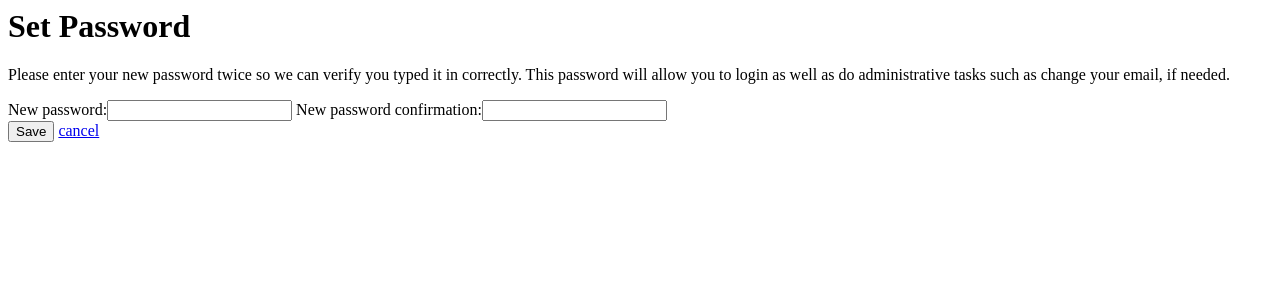
After one commit to InfoAgeTech/django-umanage, a Django app: page /account/set-password in a window 1280 px wide. The commit adds this page. Shown: the top 300 px of the page. Run offline with Django 3.2, Linux system fonts and the light colour scheme.

Commit message:
Added flow for when a user logs in through a 3rd party and doesn't have a password or email set.  This now allows them to set a password.

```diff
--- a/umanage/change_email/forms.py
+++ b/umanage/change_email/forms.py
@@ -16,7 +16,8 @@ class ChangeEmailForm(UserAuthorizationRequiredForm):
                                    "match exactly. Please enter it again."),
     })
     current_email = forms.EmailField(label=_('Current Email'),
-                                     max_length=100, widget=ReadonlyWidget)
+                                     max_length=100, widget=ReadonlyWidget,
+                                     required=False)
     new_email = forms.EmailField(label=_('New Email'))
     new_email_confirm = forms.EmailField(label=_('New Email Confirm'))
 
--- a/umanage/change_password/urls.py
+++ b/umanage/change_password/urls.py
@@ -3,9 +3,11 @@ from django.conf.urls import url
 
 from .views import ChangePasswordSuccessView
 from .views import ChangePasswordView
+from .views import SetPasswordView
 
 
 urlpatterns = patterns('',
     url(r'^/change-password/?$', ChangePasswordView.as_view(), name='umanage_change_password'),
     url(r'^/change-password/success/?$', ChangePasswordSuccessView.as_view(), name='umanage_change_password_success'),
+    url(r'^/set-password/?$', SetPasswordView.as_view(), name='umanage_set_password'),
 )
--- a/umanage/change_password/views.py
+++ b/umanage/change_password/views.py
@@ -1,10 +1,14 @@
 from __future__ import unicode_literals
 
 from django.core.urlresolvers import reverse
+from django.http.response import HttpResponseForbidden
 from django.views.generic.base import TemplateView
 from django.views.generic.edit import FormView
+from django_core.utils.urls import is_legit_next_url
 from django_core.views.mixins.auth import LoginRequiredViewMixin
-from umanage.change_password.forms import UManagePasswordChangeForm
+
+from ..forgot_password.forms import UManageSetPasswordForm
+from .forms import UManagePasswordChangeForm
 
 
 class ChangePasswordView(LoginRequiredViewMixin, FormView):
@@ -27,5 +31,45 @@ class ChangePasswordView(LoginRequiredViewMixin, FormView):
 
 
 class ChangePasswordSuccessView(LoginRequiredViewMixin, TemplateView):
+    """View for when a password has successfully been changed."""
+    template_name = 'umanage/change_password/change_password_success.html'
 
-    template_name = 'umanage/change_password/change_password_success.html'
+
+class SetPasswordView(LoginRequiredViewMixin, FormView):
+    """View for a user who has an unusable password and needs to set a
+    password.  This can happen if a user authenticates through a 3rd party
+    system and no usable password has been set.
+    """
+    template_name = 'umanage/change_password/set_password.html'
+    form_class = UManageSetPasswordForm
+
+    def get_form_kwargs(self):
+        form_kwargs = super(SetPasswordView, self).get_form_kwargs()
+        form_kwargs['user'] = self.request.user
+        return form_kwargs
+
+    def get_initial(self):
+        initial = super(SetPasswordView, self).get_initial()
+        initial['next'] = self.request.GET.get('next')
+        return initial
+
+    def post(self, request, *args, **kwargs):
+
+        if request.user.has_usable_password():
+            # this user already has a usable password and should not be posting
+            # to this view.
+            return HttpResponseForbidden()
+
+        return super(SetPasswordView, self).post(request, *args, **kwargs)
+
+    def form_valid(self, form):
+        form.save()
+
+        next_url = form.cleaned_data.get('next')
+        if is_legit_next_url(next_url=next_url):
+            self.success_url = next_url
+
+        return super(SetPasswordView, self).form_valid(form)
+
+    def get_success_url(self):
+        return self.success_url or reverse('umanage_change_password_success')
--- a/umanage/forgot_password/forms.py
+++ b/umanage/forgot_password/forms.py
@@ -46,6 +46,9 @@ class ForgotPasswordForm(forms.Form):
 
 class UManageSetPasswordForm(SetPasswordForm):
 
+    next = forms.CharField(max_length=200, required=False,
+                           widget=forms.HiddenInput)
+
     def __init__(self, *args, **kwargs):
         super(UManageSetPasswordForm, self).__init__(*args, **kwargs)
         self.fields['new_password1'].validators.append(validate_password_strength)
--- a/umanage/templates/umanage/change_password/change_password.html
+++ b/umanage/templates/umanage/change_password/change_password.html
@@ -9,7 +9,7 @@
 {% block umanage_content %}
 <h1>Change Password</h1>
 
-<p>{% trans "Please enter your old password, for security's sake, and then enter your new password twice so we can verify you typed it in correctly." %}</p>
+<p>{% trans "Please enter your old password, for security purposes, and then enter your new password twice so we can verify you typed it in correctly." %}</p>
 
 <form method="post" action="{% url 'umanage_change_password' %}" class="form-umanage form-horizontal">
     {% csrf_token %}
--- a/umanage/templates/umanage/change_password/change_password_success.html
+++ b/umanage/templates/umanage/change_password/change_password_success.html
@@ -9,5 +9,5 @@
 {% block umanage_content %}
 <h1>{% trans 'Password Successfully Updated' %}</h1>
 <p>{% trans "Your password has been successfully updated!" %}</p>
-
+<p><a href="{% url 'umanage_account_view' %}" class="btn btn-primary">{% trans 'Back to account' %}</a></p>
 {% endblock %}
--- /dev/null
+++ b/umanage/templates/umanage/change_password/set_password.html
@@ -0,0 +1,31 @@
+{% extends 'umanage/base_umanage.html' %}
+{% load i18n umanage %}
+{% block page_title %}Set Password - {% endblock %}
+
+{% block breadcrumb %}
+    <li>Set Password</li>
+{% endblock %}
+
+{% block umanage_content %}
+<h1>Set Password</h1>
+
+{% if request.user.has_usable_password %}
+    {% url 'umanage_change_password' as change_password_url %}
+    <p>{% blocktrans %}You already have a useable password set.  If you would like to change your password, please visit the <a href="{{ change_password_url }}">change password</a> page.{% endblocktrans %}</p>
+    <p><a href="{% url 'umanage_account_view' %}" class="btn btn-primary">{% trans 'Back to account' %}</a></p>
+{% else %}
+	<p>{% trans "Please enter your new password twice so we can verify you typed it in correctly. This password will allow you to login as well as do administrative tasks such as change your email, if needed." %}</p>
+
+	<form method="post" action="{% url 'umanage_set_password' %}" class="form-umanage form-horizontal">
+	    {% csrf_token %}
+	    {{ form|render_umanage_form }}
+	    <div class="form-group umanage-button-container">
+	        <div class="col-sm-offset-2 col-sm-10">
+	            <button type="submit" class="btn btn-primary">Save</button>
+	            <a href="/">cancel</a>
+	        </div>
+	    </div>
+	</form>
+
+{% endif %}
+{% endblock %}
```
Also changed, not shown: umanage/accounts/forms.py (+7 -1 lines), umanage/middleware.py (added, +22 -0 lines), umanage/templates/umanage/change_email/change_email.html (+8 -1 lines).
